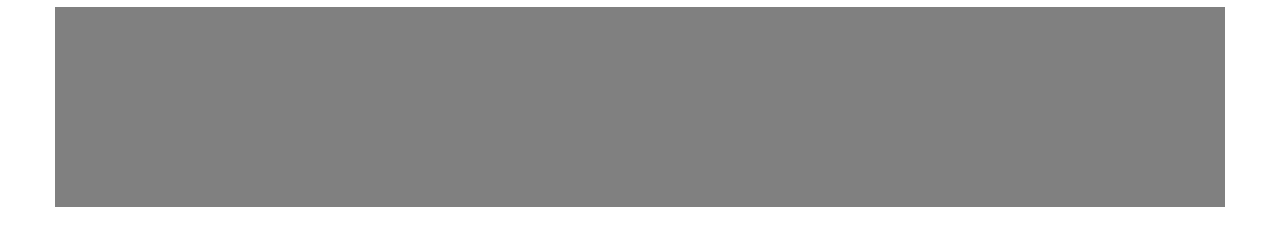
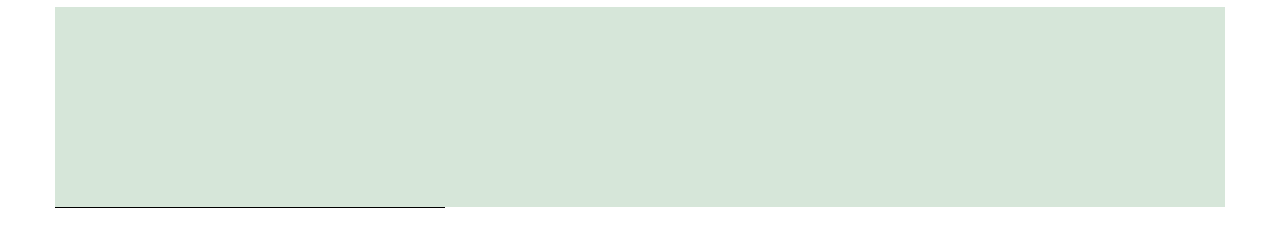
Before and after one commit to IvoJongmans/Calculator, a plain HTML site: page index.html in a window 1280 px wide. Shown: the part 63-310 px from the top of the page. Drawn offline with nearby package versions, Linux system fonts and the light colour scheme.

Commit message:
renamed index.htlm

```diff
--- a/index.html.html
+++ b/index.html
@@ -25,7 +25,7 @@
     </div>
   </div>
   <div class="row">
-    <div class="col-xs-4"></div>
+    <div class="col-xs-4 button"></div>
     <div class="col-xs-4"></div>
     <div class="col-xs-4"></div>
   </div>
--- a/main.css
+++ b/main.css
@@ -1,4 +1,8 @@
 #sum {
     height: 200px;
-    background-color:grey;
+    background-color:#D6E6D9;
 }
+
+.button {
+    background-color: black;
+}
```
